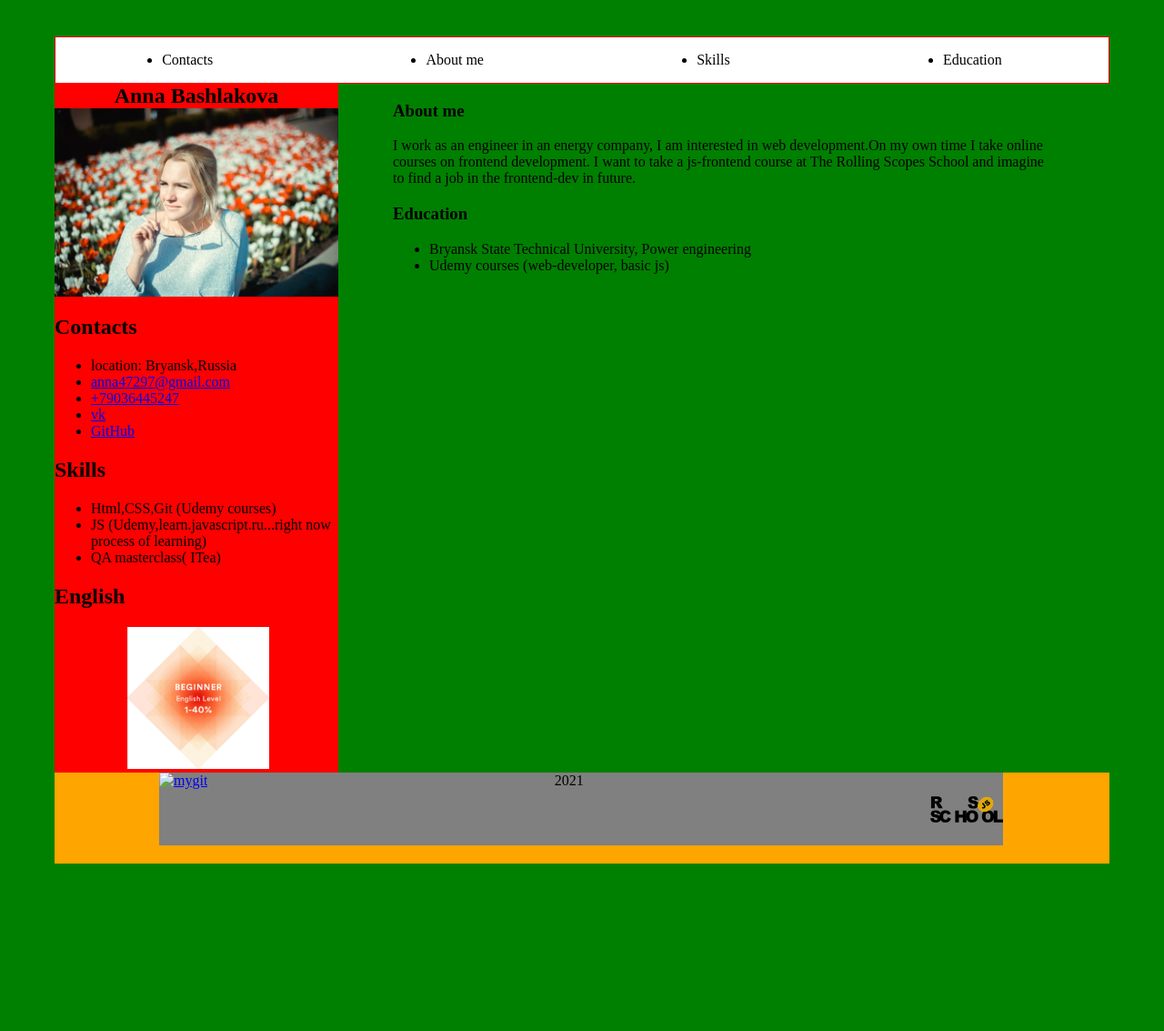
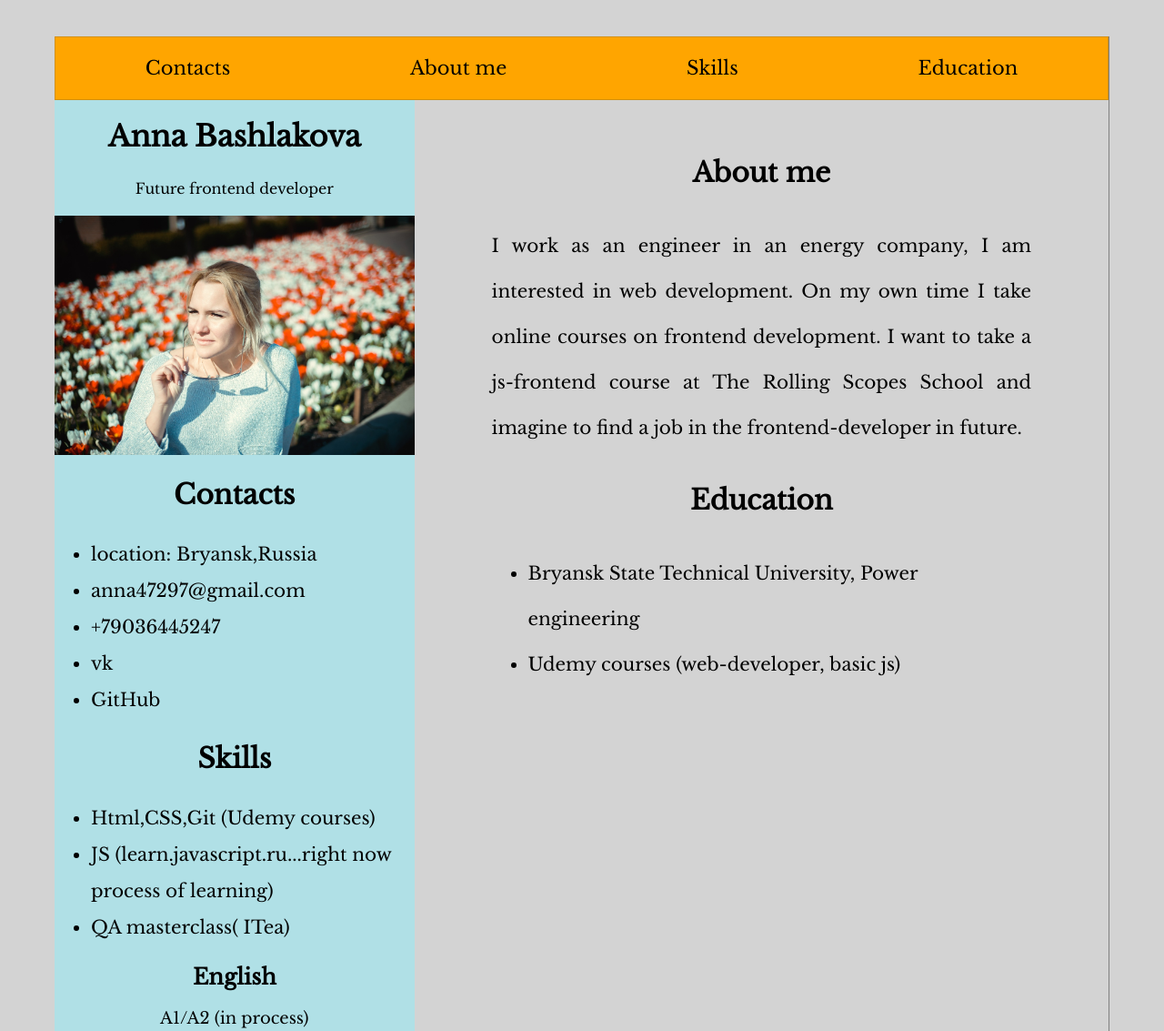
Before and after one commit to AnnBashlakova/rs-school, a plain HTML site: page index.html in a window 1280 px wide. Shown: the top 1133 px of the page at 91% size. Before the commit the page ends 949 px from the top, so only its background shows below. Drawn offline with nearby package versions, Linux system fonts and the light colour scheme.

Commit message:
docs:add information

```diff
--- a/index.html
+++ b/index.html
@@ -7,12 +7,13 @@
     <title>CV</title>
     <link rel="stylesheet" href="css/style.min.css">
 </head>
+<div class="wrapper">
     <body class="page">
         <header class="header">
             <nav class="menu">
                 <div class="menu_content">
                     <ul class="list">
-                    <li class="item">Contacts</li>
+                        <li class="item">Contacts</a></li>
                         <li class="item">About me</li>
                         <li class="item">Skills</li>
                         <li class="item">Education</li>
@@ -24,8 +25,10 @@
         <main>
             <aside>
                 <h1>Anna Bashlakova</h1>
+                <div class="cv">Future frontend developer</div>
               <img src="./img/VnANdA9JtMg.jpg" alt="photo" class="photo">
             <div class="information">
+                <div class="contacts">
                     <h2>Contacts</h2>
                 <ul>
                     <li class="contacts">location: Bryansk,Russia</li>
@@ -34,35 +37,42 @@
                     <li class="contacts"><a href="https://vk.com/bashlakova">vk</a></li>
                     <li class="contacts"><a href="https://github.com/AnnBashlakova">GitHub</a></li>
                 </ul>
+                </div>
+                <div class="skills">
                     <h2>Skills</h2>
                 <ul>
                     <li class="skills">Html,CSS,Git (Udemy courses)</li>
-                <li class="skills">JS (Udemy,learn.javascript.ru...right now process of learning)</li>
+                    <li class="skills">JS (learn.javascript.ru...right now process of learning)</li>
                     <li class="skills">QA masterclass( ITea)</li>
                 </ul>
                 </div>
+            </div>
             <h2>English</h2>
+            <div class="engl">A1/A2 (in process)</div>
             <img src="./img/unnamed.png" alt="english" class="english">
             </aside>
 
 
             <div class="myself">
-            <p>
+
                     <h3>About me</h3>
-                I work as an engineer in an energy company, I am interested in web development.On my own time I take online courses on frontend development. I want to take a js-frontend course at The Rolling Scopes School and imagine to  find a job in the frontend-dev in future.
-            </p>
+                    <p>  I work as an engineer in an energy company, I am interested in web development. On my own time I take online courses on frontend development. I want to take a js-frontend course at The Rolling Scopes School and imagine to  find a job in the frontend-developer in future.</p>
+                    <div class="education">
                         <h3>Education</h3>
                     <ul>
                         <li class="education">Bryansk State Technical University, Power engineering</li>
                         <li class="education"><a href="https://www.udemy.com/course/webdeveloper/?src=sac&kw=web"></a>Udemy courses (web-developer, basic js)</li>
                     </ul>
                     </div>
+             </div>
+
+
         </main>
 
         <footer>
             <div class="footer_item">
                 <div class="footer_item_git">
-                <a href="https://github.com/AnnBashlakova" class="foter_git"><img class="git_footer" src="/img/footer-icon-github.svg" alt="mygit"></a>
+                    <a href="https://github.com/AnnBashlakova" class="foter_git"><img class="git_footer" src="./img/footer-icon-github.svg" alt="mygit"></a>
                 </div>
 
                 <div class="footer_item_year">
@@ -70,10 +80,13 @@
                 </div>
 
                 <div class="footer_item_rss">
-                <a href="https://rs.school/js/" class="footer_rss"><img class="rss_footer" src="/img/footer-icon-rsschool.svg" alt="rssschool"></a>
+                    <a href="https://rs.school/js/" class="footer_rss"><img class="rss_footer" src="./img/footer-icon-rsschool.svg" alt="rssschool"></a>
                 </div>
             </div>
         </footer>
 
+</div>
+
+
 </body>
 </html>
--- a/sass/style.sass
+++ b/sass/style.sass
@@ -1,13 +1,32 @@
+
+@import url('https://fonts.googleapis.com/css2?family=Libre+Baskerville:ital@0;1&family=Open+Sans&display=swap')
+
 *
+    font-family:  'Libre Baskerville', serif
+
+.wrapper
+    margin: 0 auto
+    border-right: 1px solid grey
+
+h1
+    margin-top: 20px
+    text-align: center
+    text-shadow: hoff voff blur #000
+    font-size: 32px
+
+h2, h3
+    text-align: center
+
+h3
+    font-size: 30px
 
 
 body
     max-width: 1200px
-    background: green
+    background: #D3D3D3
     padding-right: 20px
     padding-left: 20px
     padding-top: 40px
-    // padding-bottom: 40px
     box-sizing: border-box
     scroll-behavior: smooth
     margin: 0
@@ -19,15 +38,18 @@ body
 
 .header
     position: relative
-    border: 1px solid red
-    background: white
+    border: 1px solid rgba(34, 60, 80, 0.2)
+    background: #FFA500
     vertical-align: center
+    font-size: 21px
+
 
 .list
     display: flex
     justify-content: space-around
     align-content: center
     padding: 0
+    list-style-type: none
 
 main
     display: flex
@@ -36,28 +58,57 @@ main
 
 
 aside
-    width: 30%
-    background: red
+    width: 40%
+    background: #B0E0E6
 
-h1
-    margin: 0
+a
+    color: black
+    Text-decoration: none
+    &:hover
+        color: orange
+
+.contacts
+    line-height: 40px
+    font-size: 20px
+
+.skills
+    line-height: 40px
+    font-size: 20px
+
+.engl
     text-align: center
+    font-size: 18px
+
+.cv
+    text-align: center
+    margin-bottom: 20px
 
 .photo
     display: block
     width: 100%
 .english
     width: 50%
-    padding-left: 80px
+    padding-left: 100px
+    margin: 10px 0 20px
+
+.myself
+    width: 60%
+    padding: 0 60px
+    margin: 25px
+    font-size: 20px
+    line-height: 50px
+
+p
+    text-align: justify
 
 
-.myself
-    width: 70%
-    padding: 0 60px
+.aboutme
+    font-weight: 600px
+
 
 footer
     height: 100px
-    background: orange
+    background: grey
 
 .footer_item
     display: flex
@@ -70,10 +121,16 @@ footer
     text-align: centr
 
 
+
 .git_footer
-    width: 80px
-    height: 80px
+    width: 100px
+    height: 92px
+    margin-top: 10px
 
 .rss_footer
-    width: 80px
-    height: 80px
+    width: 200px
+    height: 100px
+
+.footer_item_year
+    margin-top: 40px
+    font-size: 30px
```
Also changed, not shown: css/style.min.css, 1 other file. Lines whose indentation alone changed are shown as unchanged.
